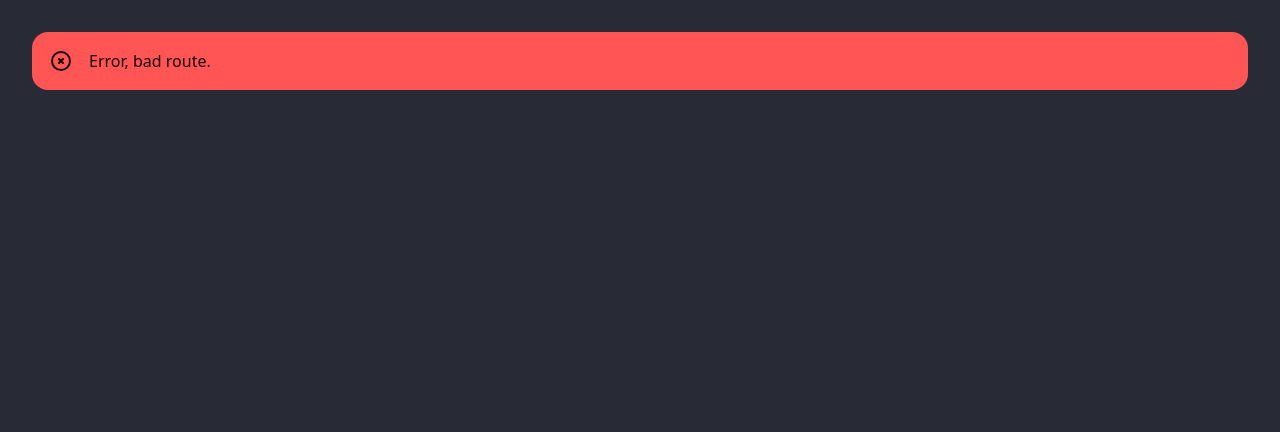
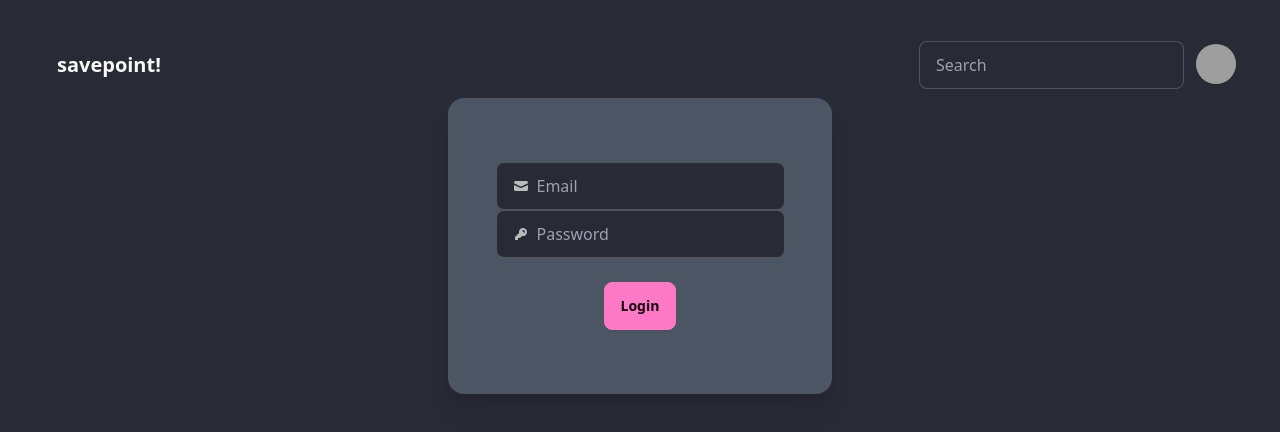
Before and after one commit to grantduffey/savepoint, a React (Vite) app in the folder frontend/: page /login in a window 1280 px wide. Before the commit this address had no page. Shown: the top 432 px of the page. Built offline with nearby package versions, Linux system fonts and the light colour scheme; grey boxes are pictures that could not be loaded.

Commit message:
MVP for the most part

```diff
--- a/frontend/src/components/Nav.jsx
+++ b/frontend/src/components/Nav.jsx
@@ -1,4 +1,3 @@
-import { Link } from 'react-router-dom';
 import { SearchBar } from './SearchBar';
 import { useNavigate } from "react-router-dom";
 
@@ -31,7 +30,7 @@ export default function Nav() {
                     Profile
                 </a>
                 </li>
-                <li><a>Login</a></li>
+                <li><a>Logout</a></li>
             </ul>
             </div>
         </div>
--- /dev/null
+++ b/frontend/src/routes/Login.jsx
@@ -0,0 +1,57 @@
+import { useState } from "react";
+import { useNavigate } from "react-router-dom";
+
+const Login = () => {
+    const navigate = useNavigate();
+
+    const [email, setEmail] = useState("");
+    const [password, setPassword] = useState("");
+
+    const handleLogin = (e) => {
+        e.preventDefault();
+
+        const loginInfo = {"email": email, "display_name": "", "password": password}
+
+        fetch("http://127.0.0.1:8000/login", {
+            method: 'POST',
+            headers: {
+                'Content-Type': 'application/json',
+            },
+            body: JSON.stringify(loginInfo)
+            }).then((response) => {
+                if (response.status == 200) {
+                    navigate("/");
+                }
+        })
+    }
+
+    return(
+        <>
+
+            <div className="w-100 flex justify-center items-center">
+                <div className="card w-96 bg-gray-600 shadow-xl">
+                    <div className="card-body items-center text-center">
+                        <form onSubmit={(e) => handleLogin(e)}>
+                            <label className="input input-bordered flex items-center gap-2">
+                                <svg xmlns="http://www.w3.org/2000/svg" viewBox="0 0 16 16" fill="currentColor" className="w-4 h-4 opacity-70"><path d="M2.5 3A1.5 1.5 0 0 0 1 4.5v.793c.026.009.051.02.076.032L7.674 8.51c.206.1.446.1.652 0l6.598-3.185A.755.755 0 0 1 15 5.293V4.5A1.5 1.5 0 0 0 13.5 3h-11Z" /><path d="M15 6.954 8.978 9.86a2.25 2.25 0 0 1-1.956 0L1 6.954V11.5A1.5 1.5 0 0 0 2.5 13h11a1.5 1.5 0 0 0 1.5-1.5V6.954Z" /></svg>
+                                <input name="email" type="text" className="grow" placeholder="Email" onChange={(e) => setEmail(e.target.value)} value={email}/>
+                            </label>
+                            <input type="text" name="display_name" value="null" className="hidden"/>
+                            <label className="input input-bordered flex items-center gap-2">
+                                <svg xmlns="http://www.w3.org/2000/svg" viewBox="0 0 16 16" fill="currentColor" className="w-4 h-4 opacity-70"><path fillRule="evenodd" d="M14 6a4 4 0 0 1-4.899 3.899l-1.955 1.955a.5.5 0 0 1-.353.146H5v1.5a.5.5 0 0 1-.5.5h-2a.5.5 0 0 1-.5-.5v-2.293a.5.5 0 0 1 .146-.353l3.955-3.955A4 4 0 1 1 14 6Zm-4-2a.75.75 0 0 0 0 1.5.5.5 0 0 1 .5.5.75.75 0 0 0 1.5 0 2 2 0 0 0-2-2Z" clipRule="evenodd" /></svg>
+                                <input name="password" type="password" className="grow" placeholder="Password" onChange={(e) => setPassword(e.target.value)} value={password}/>
+                            </label>
+                            <br />
+                                <button type="submit" className="btn btn-primary">Login</button>
+                        </form>
+                    </div>
+                </div>
+            </div>
+
+
+
+        </>
+    );
+}
+
+export default Login;
--- a/frontend/src/routes/Routes.jsx
+++ b/frontend/src/routes/Routes.jsx
@@ -5,6 +5,7 @@ import Layout from '../pages/Layout';
 import Error from '../pages/Error'
 import SearchResults from './SearchResults';
 import Game, {loader as gameLoader} from './Game';
+import Login from './Login';
 
 const Routes = () => {
     // const { isAuth } = useAuth();
@@ -27,6 +28,10 @@ const Routes = () => {
                     path: '/game/:id',
                     element: <Game />,
                     loader: gameLoader
+                },
+                {
+                    path: '/login',
+                    element: <Login/>,
                 },
             ],
         },
```
